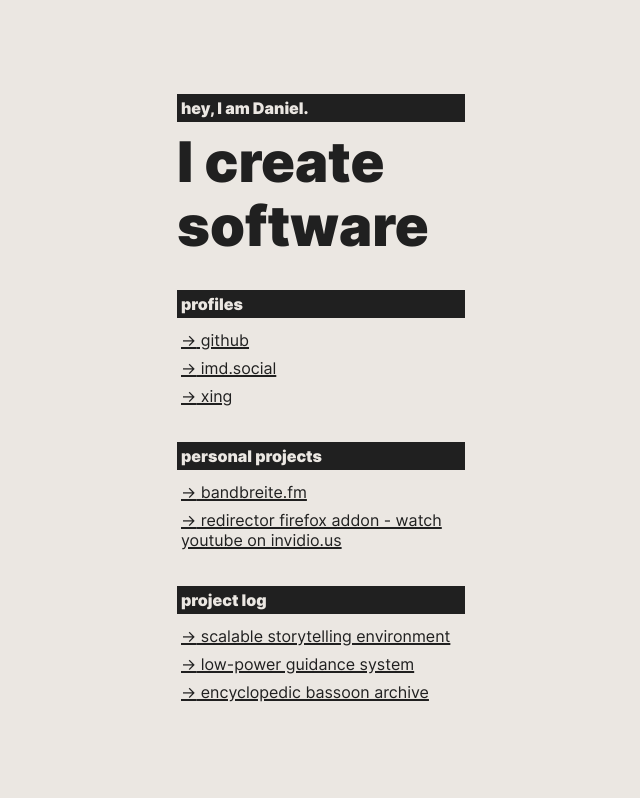
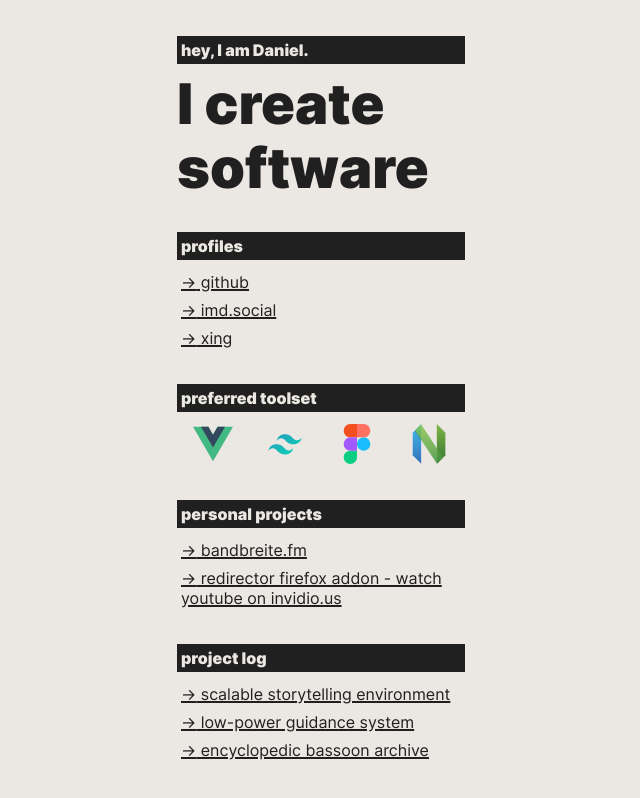
Before and after one commit to puresick/portfolio-mvp, a website built with Parcel: page src/index.html in a window 1280 px wide. Shown: the whole page, without its empty margins (319-959 px from the left). Built offline with nearby package versions, Linux system fonts and the light colour scheme.

Commit message:
Add preferred toolset section

```diff
--- a/src/index.html
+++ b/src/index.html
@@ -36,6 +36,80 @@
 						target="_blank"
 					>
 						xing
+					</a>
+				</nav>
+			</article>
+			<article>
+				<h2>preferred toolset</h2>
+				<nav class="icons">
+					<a
+						aria-label="link to vuejs project page"
+						href="https://vuejs.org/"
+						target="_blank"
+					>
+						<svg xmlns="http://www.w3.org/2000/svg" viewBox="0 0 196.32 170.02">
+							<path fill="#42b883" d="M120.83 0L98.16 39.26 75.49 0H0l98.16 170.02L196.32 0h-75.49z"/>
+							<path fill="#35495e" d="M120.83 0L98.16 39.26 75.49 0H39.26l58.9 102.01L157.06 0h-36.23z"/>
+						</svg>
+					</a>
+					<a
+						aria-label="link to tailwindcss project page"
+						href="https://tailwindcss.com/"
+						target="_blank"
+					>
+						<svg viewBox="0 0 64 64" xmlns="http://www.w3.org/2000/svg">
+							<path d="M13.5 11.1C15.3 3.9 19.8.3 27 .3c10.8 0 12.15 8.1 17.55 9.45 3.6.9 6.75-.45 9.45-4.05-1.8 7.2-6.3 10.8-13.5 10.8-10.8 0-12.15-8.1-17.55-9.45-3.6-.9-6.75.45-9.45 4.05zM0 27.3c1.8-7.2 6.3-10.8 13.5-10.8 10.8 0 12.15 8.1 17.55 9.45 3.6.9 6.75-.45 9.45-4.05-1.8 7.2-6.3 10.8-13.5 10.8-10.8 0-12.15-8.1-17.55-9.45-3.6-.9-6.75.45-9.45 4.05z" transform="translate(5 16)" fill="url(#logoMarkGradient)" fill-rule="evenodd">
+							</path>
+							<defs>
+								<linearGradient x1="0%" y1="0%" y2="100%" id="logoMarkGradient">
+									<stop stop-color="#2298BD"></stop>
+									<stop offset="1" stop-color="#0ED7B5"></stop>
+								</linearGradient>
+							</defs>
+						</svg>
+					</a>
+					<a
+						aria-label="link to figma project page"
+						href="https://figma.com"
+						target="_blank"
+					>
+						<svg viewBox="0 0 38 57">
+							<path fill="#1abcfe" d="M19 28.5a9.5 9.5 0 1 1 19 0 9.5 9.5 0 0 1-19 0z" />
+							<path fill="#0acf83" d="M0 47.5A9.5 9.5 0 0 1 9.5 38H19v9.5a9.5 9.5 0 1 1-19 0z" />
+							<path fill="#ff7262" d="M19 0v19h9.5a9.5 9.5 0 1 0 0-19H19z" />
+							<path fill="#f24e1e" d="M0 9.5A9.5 9.5 0 0 0 9.5 19H19V0H9.5A9.5 9.5 0 0 0 0 9.5z" />
+							<path fill="#a259ff" d="M0 28.5A9.5 9.5 0 0 0 9.5 38H19V19H9.5A9.5 9.5 0 0 0 0 28.5z" />
+						</svg>
+					</a>
+					<a
+						aria-label="link to neovim project page"
+						href="https://neovim.io/"
+						target="_blank"
+					>
+						<svg viewBox="0 0 602 734">
+							<defs>
+								<linearGradient x1="50%" y1="0%" x2="50%" y2="100%" id="linearGradient-1">
+									<stop stop-color="#16B0ED" stop-opacity="0.800235524" offset="0%" />
+									<stop stop-color="#0F59B2" stop-opacity="0.83700023" offset="100%" />
+								</linearGradient>
+								<linearGradient x1="50%" y1="0%" x2="50%" y2="100%" id="linearGradient-2">
+									<stop stop-color="#7DB643" offset="0%" />
+									<stop stop-color="#367533" offset="100%" />
+								</linearGradient>
+								<linearGradient x1="50%" y1="0%" x2="50%" y2="100%" id="linearGradient-3">
+									<stop stop-color="#88C649" stop-opacity="0.8" offset="0%" />
+									<stop stop-color="#439240" stop-opacity="0.84" offset="100%" />
+								</linearGradient>
+							</defs>
+							<g id="Page-1" stroke="none" stroke-width="1" fill="none" fill-rule="evenodd">
+									<g id="mark-copy" transform="translate(2.000000, 3.000000)">
+											<path d="M0,155.5704 L155,-1 L154.999997,727 L0,572.237919 L0,155.5704 Z" id="Left---green" fill="url(#linearGradient-1)"></path>
+											<path d="M443.060403,156.982405 L600,-1 L596.818792,727 L442,572.219941 L443.060403,156.982405 Z" id="Right---blue" fill="url(#linearGradient-2)" sketch:type="MSShapeGroup" transform="translate(521.000000, 363.500000) scale(-1, 1) translate(-521.000000, -363.500000) "></path>
+											<path d="M154.986294,0 L558,615.189696 L445.224605,728 L42,114.172017 L154.986294,0 Z" id="Cross---blue" fill="url(#linearGradient-3)" sketch:type="MSShapeGroup"></path>
+											<path d="M155,283.83232 L154.786754,308 L31,124.710606 L42.4619486,113 L155,283.83232 Z" id="Shadow" fill-opacity="0.13" fill="#000000" sketch:type="MSShapeGroup"></path>
+									</g>
+							</g>
+						</svg>
 					</a>
 				</nav>
 			</article>
--- a/src/style.css
+++ b/src/style.css
@@ -21,6 +21,7 @@
 	--white: #EBE7E2;
 	font-feature-settings: "liga" 1;
 	--line-height: 1.25rem;
+	--svg-size: calc(var(--line-height) * 2);
 }
 
 * {
@@ -79,6 +80,12 @@ nav {
 	flex-direction: column;
 }
 
+nav.icons {
+	display: flex;
+	flex-direction: row;
+	justify-content: space-around;
+}
+
 a {
 	line-height: var(--line-height);
 	color: var(--black);
@@ -86,9 +93,25 @@ a {
 	text-decoration-thickness: 0.125rem;
 }
 
+nav.icons a {
+	display: flex;
+	flex-direction: column;
+	justify-content: center;
+}
+
 a::before {
 	content: "->";
 }
+
+nav.icons a::before {
+	content: "";
+}
+
+svg {
+	height: var(--svg-size);
+	width: var(--svg-size);
+}
+
 
 a:hover {
 	color: var(--white);
```
